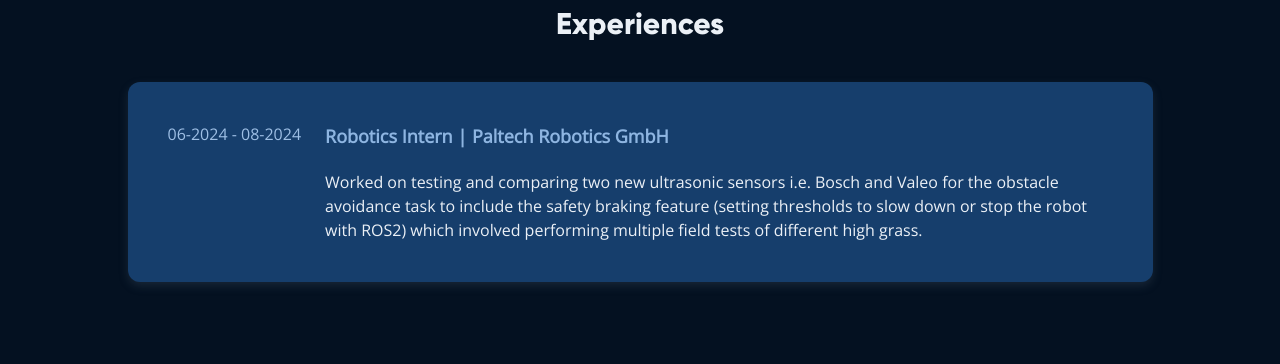
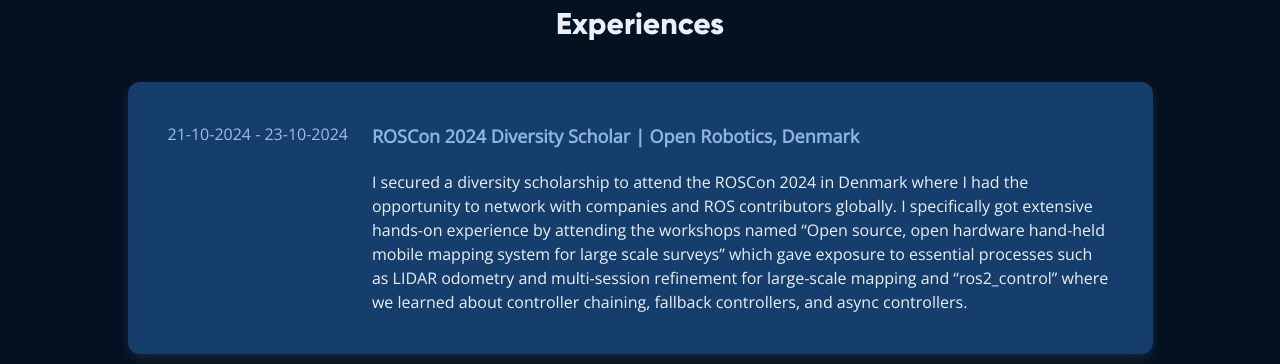
Before and after one commit to FatimaYousif/portfolio2, a Next.js app: page / in a window 1280 px wide. Shown: the part 2240-2604 px from the top of the page. Built offline with nearby package versions, Linux system fonts and the light colour scheme.

Commit message:
insertions

```diff
--- a/sections/Experience.tsx
+++ b/sections/Experience.tsx
@@ -12,6 +12,12 @@
                 </>
             </RevealContent>
             <div className="flex flex-col gap-12">
+                <Experience post={"ROSCon 2024 Diversity Scholar"} dateStart={"21-10-2024"} dateEnd={"23-10-2024"} company={"Open Robotics, Denmark"}>
+                    <p>
+                    I secured a diversity scholarship to attend the ROSCon 2024 in Denmark where I had the opportunity to network with companies and ROS contributors globally. I specifically got extensive hands-on experience by attending the workshops named “Open source, open hardware hand-held mobile mapping system for large scale surveys” which gave exposure to essential processes such as LIDAR odometry and multi-session refinement for large-scale mapping and “ros2_control” where we learned about controller chaining, fallback controllers, and async controllers.
+                    </p>
+                </Experience>
+
                 <Experience post={"Robotics Intern"} dateStart={"06-2024"} dateEnd={"08-2024"} company={"Paltech Robotics GmbH"}>
                     <p>
                     Worked on testing and comparing two new ultrasonic sensors i.e. Bosch and Valeo for the obstacle avoidance task to include the safety
```
